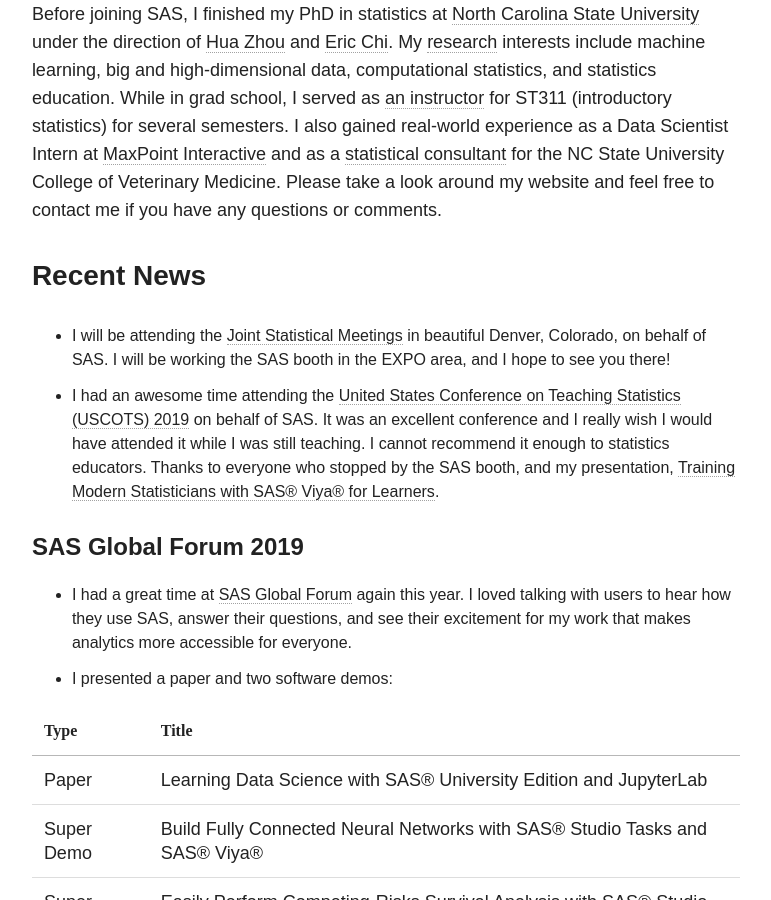
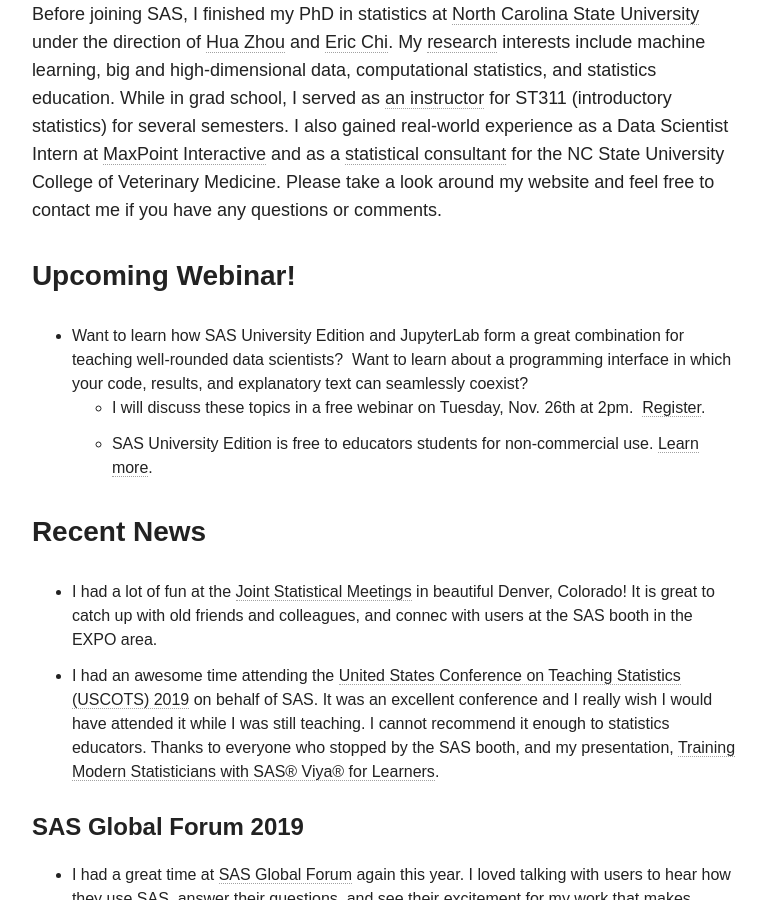
Before and after one commit to brgaines/brgaines.github.io, a Jekyll site: the page built from index.md, in a window 1280 px wide and 900 px high, scrolled down 876 px. Shown: the whole window, without its empty margins (254-1025 px from the left). Built offline with Jekyll 4.4.1, drawn with Linux system fonts in a browser that asks for light colours; nearby versions of some CDN libraries.

Commit message:
added upcoming CAUSE webinar to home page

```diff
--- a/index.md
+++ b/index.md
@@ -12,9 +12,14 @@ SAS Studio is a more modern interface for SAS that you can use in place of the [
 Before joining SAS, I finished my PhD in statistics at [North Carolina State University](http://www.ncsu.edu) under the direction of [Hua Zhou](http://hua-zhou.github.io/) and [Eric Chi](http://www.ericchi.com).  My [research](http://brgaines.github.io/research/) interests include machine learning, big and high-dimensional data, computational statistics, and statistics education.  While in grad school, I served as [an instructor](http://brgaines.github.io/teaching/) for ST311 (introductory statistics) for several semesters.  I also gained real-world experience as a Data Scientist Intern at [MaxPoint Interactive](http://maxpoint.com/us) and as a [statistical consultant](http://brgaines.github.io/consulting/) for the NC State University College of Veterinary Medicine.  Please take a look around my website and feel free to contact me if you have any questions or comments.
 
 
+### Upcoming Webinar!
+* Want to learn how SAS University Edition and JupyterLab form a great combination for teaching well-rounded data scientists?  Want to learn about a programming interface in which your code, results, and explanatory text can seamlessly coexist?
+	* I will discuss these topics in a free webinar on Tuesday, Nov. 26th at 2pm.  [Register](https://www.causeweb.org/cause/webinar/sponsored/2019-11).
+	* SAS University Edition is free to educators students for non-commercial use. [Learn more](https://www.sas.com/en_us/software/university-edition.html).
+
 
 ### Recent News
-* I will be attending the [Joint Statistical Meetings](https://ww2.amstat.org/meetings/jsm/2019/) in beautiful Denver, Colorado, on behalf of SAS.  I will be working the SAS booth in the EXPO area, and I hope to see you there!
+* I had a lot of fun at the [Joint Statistical Meetings](https://ww2.amstat.org/meetings/jsm/2019/) in beautiful Denver, Colorado!  It is great to catch up with old friends and colleagues, and connec with users at the SAS booth in the EXPO area.
 * I had an awesome time attending the [United States Conference on Teaching Statistics (USCOTS) 2019](https://www.causeweb.org/cause/uscots/uscots19) on behalf of SAS.  It was an excellent conference and I really wish I would have attended it while I was still teaching.  I cannot recommend it enough to statistics educators.  Thanks to everyone who stopped by the SAS booth, and my presentation, [Training Modern Statisticians with SAS® Viya® for Learners](https://www.causeweb.org/cause/uscots/uscots19/program/technology-demo/sas).
 
 #### SAS Global Forum 2019
```
